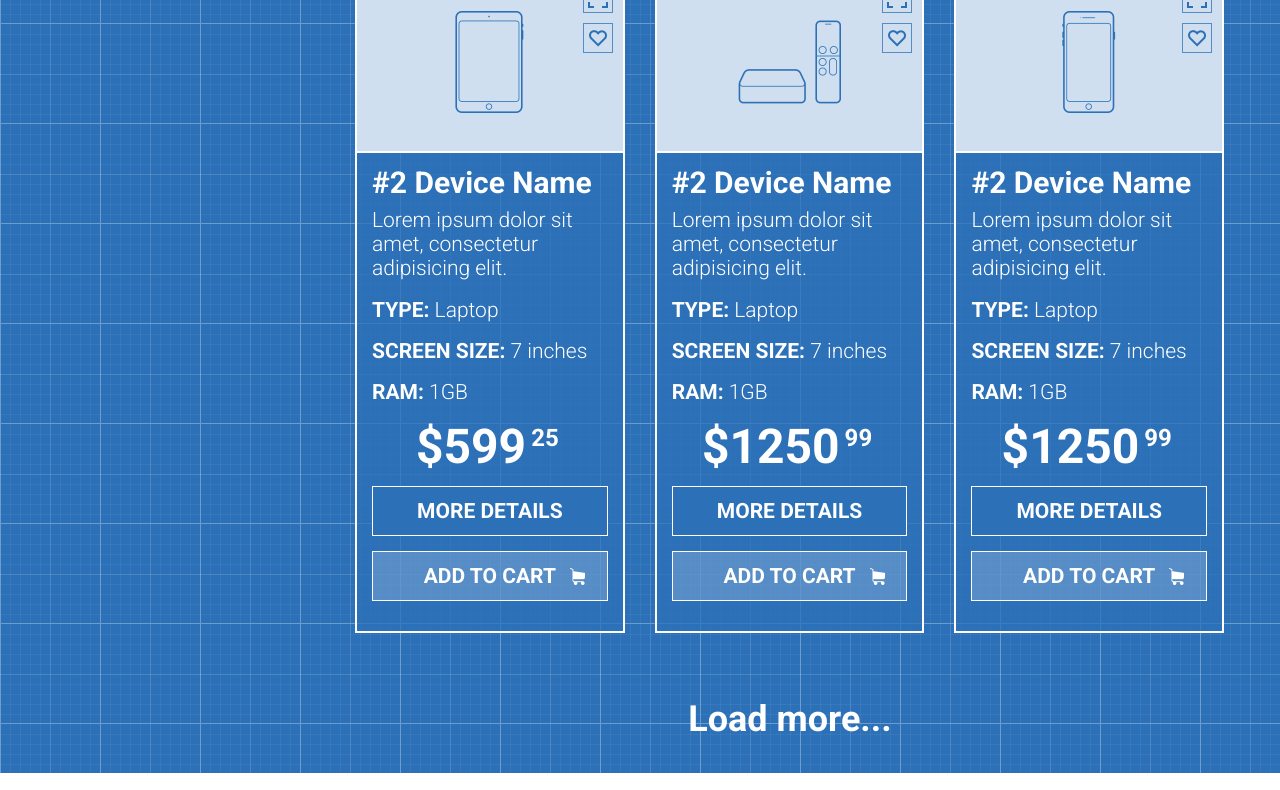
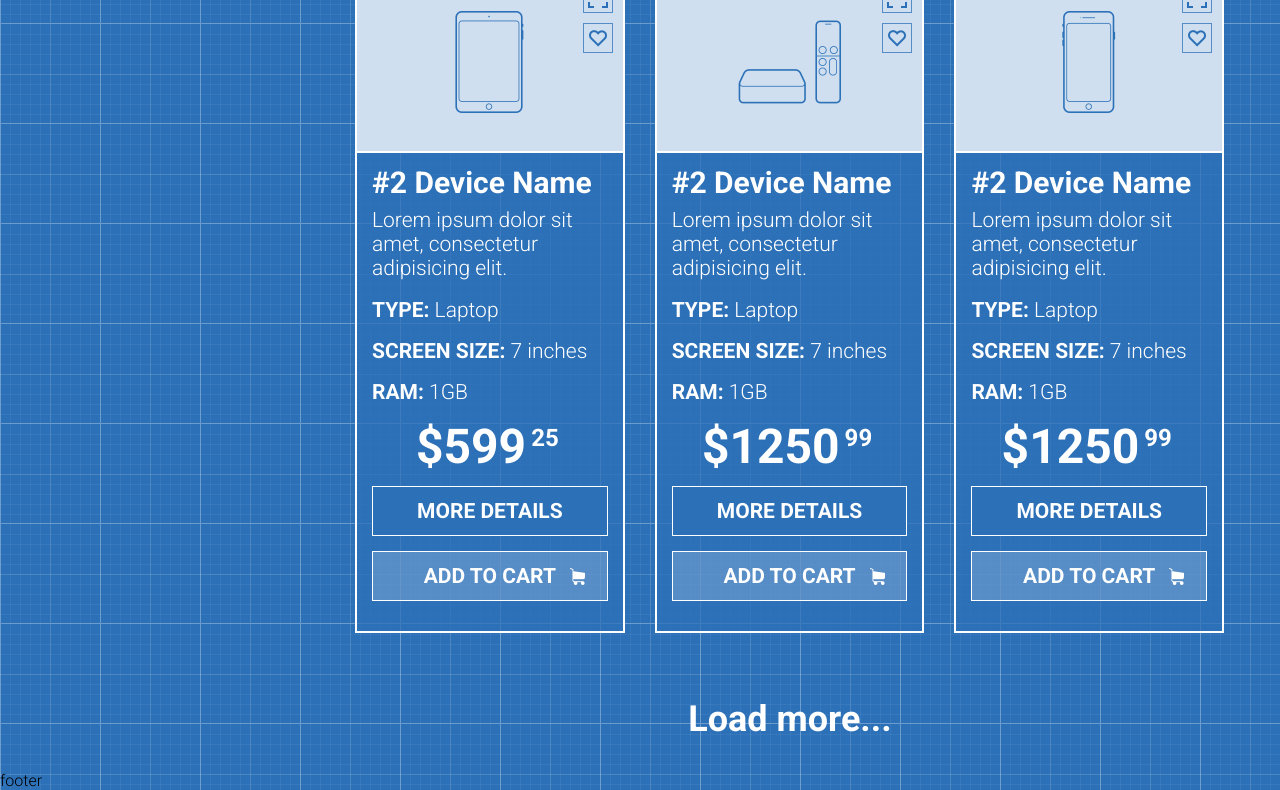
Before and after one commit to ztDiana/shop-project, a plain HTML site: page index.html in a window 1280 px wide. Shown: the part 1777-2567 px from the top of the page. Drawn offline with Linux system fonts and the light colour scheme.

Commit message:
fixing footer

```diff
--- a/index.html
+++ b/index.html
@@ -54,7 +54,6 @@
           </div>
         </div>
         </div>
-
 </header>
 <main>
     <div class="container">
@@ -279,18 +278,11 @@
             <button class="btn-load-more">Load more...</button>
         </div>
 </div>
-
-
-
-
-
-        </div>
-
 </div>
 </div>
-
 </div>
 </main>
-    <footer>Footer</footer>
+<footer> footer </footer>
+
 </body>
 </html>
--- a/style.css
+++ b/style.css
@@ -47,7 +47,6 @@ body{
 }
 .col-md-9{
     width: 75%;
-    height: 50px;
 }
 .menu li{
     width: 25%;
```
Lines whose indentation alone changed are shown as unchanged.
